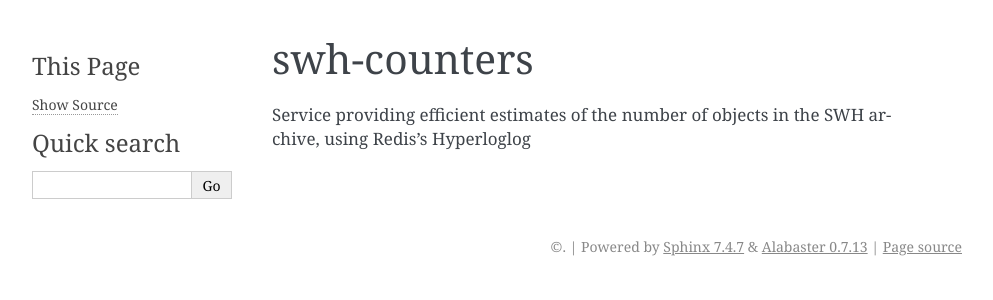
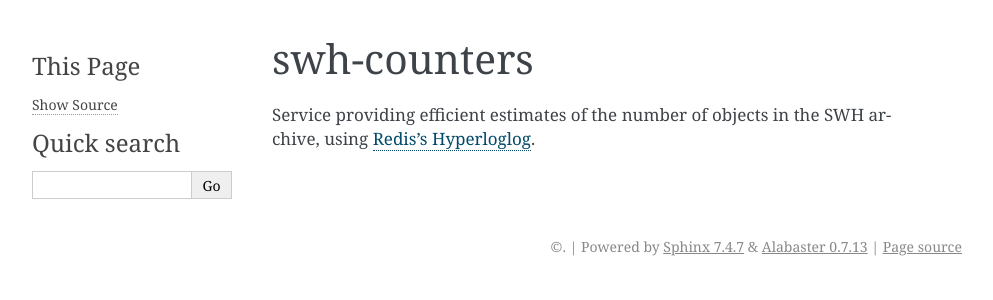
Before and after one commit to SoftwareHeritage/swh-counters, a Sphinx documentation site: the page built from docs/README.rst, in a window 1280 px wide. Shown: the top 300 px of the page, without its empty margins (148-1141 px from the left). Built offline with Sphinx 7.4.7, drawn with Linux system fonts in a browser that asks for light colours; part of the change alters nothing that is shown.

```diff
--- a/docs/README.rst
+++ b/docs/README.rst
@@ -2,4 +2,4 @@ swh-counters
 ============
 
 Service providing efficient estimates of the number of objects in the SWH archive, using
-Redis's Hyperloglog
+`Redis's Hyperloglog <https://redis.io/docs/data-types/hyperloglogs/>`_.
```
